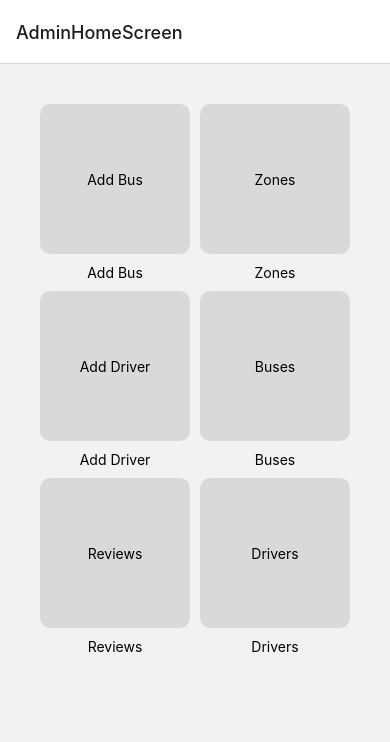
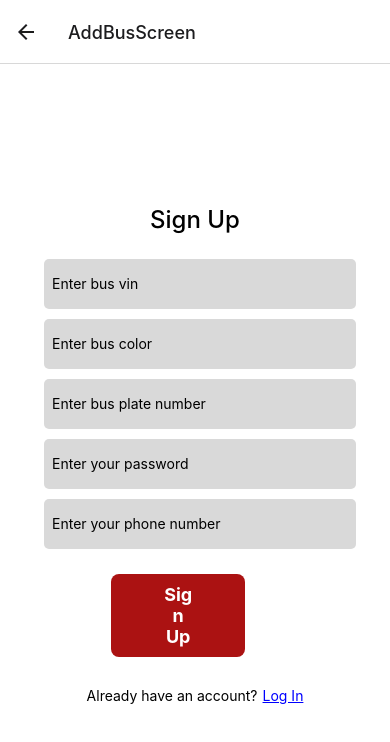
Before and after one commit to zeinshhadi/b-route-app, a React Native app in the folder frontend/: screen /AddBusScreen in a window 390 px wide. Shown: the top 742 px of the page. Built offline with nearby package versions, Linux system fonts and the light colour scheme.

Commit message:
Frontend <> Added Add bus screen

```diff
--- a/frontend/App.js
+++ b/frontend/App.js
@@ -15,6 +15,7 @@ import BusesRegisteredScreen from "./screens/adminScreens/BusesRegisteredScreen"
 import BusInformationScreen from "./screens/adminScreens/BusInformationScreen";
 import ZonesRegisteredScreen from "./screens/adminScreens/ZonesRegisteredScreen";
 import AddDriverScreen from "./screens/adminScreens/AddDriverScreen";
+import AddBusScreen from "./screens/adminScreens/AddBusScreen";
 const Stack = createNativeStackNavigator();
 
 export default function App() {
@@ -36,6 +37,7 @@ export default function App() {
               <Stack.Screen name="BusInformation" component={BusInformationScreen} options={{ headerShown: true }} />
               <Stack.Screen name="ZonesRegistered" component={ZonesRegisteredScreen} options={{ headerShown: true }} />
               <Stack.Screen name="AddDriverScreen" component={AddDriverScreen} options={{ headerShown: true }} />
+              <Stack.Screen name="AddBusScreen" component={AddBusScreen} options={{ headerShown: true }} />
             </Stack.Navigator>
           </NavigationContainer>
         </Provider>
--- a/frontend/components/grid/CategoryGridTile.js
+++ b/frontend/components/grid/CategoryGridTile.js
@@ -11,7 +11,7 @@ const CategoryGridTile = () => {
     <View style={styles.mainAdminScreenContainer}>
       <View style={styles.mainAdminScreenContainer}>
         <View style={styles.gridContainer}>
-          <GridComponent>
+          <GridComponent onPress={() => navigateToScreen("AddBusScreen")}>
             <Text>Add Bus</Text>
           </GridComponent>
           <Text style={styles.titleContainer}>Add Bus</Text>
--- /dev/null
+++ b/frontend/screens/adminScreens/AddBusScreen.js
@@ -0,0 +1,153 @@
+import React, { useState } from "react";
+import { Text, View, StyleSheet, TextInput, Pressable, ActivityIndicator } from "react-native";
+import Button from "../../components/common/Button";
+import LogoComponent from "../../components/common/LogoComponent";
+import axios from "axios";
+const AddBusScreen = ({ navigation }) => {
+  const [busInfo, setBusInfo] = useState({
+    vin: null,
+    color: "",
+    password: "",
+    phoneNumber: "",
+  });
+
+  const [loading, setLoading] = useState(false);
+
+  const handleInputChange = (field, value) => {
+    setBusInfo((prevBusInfo) => ({
+      ...prevBusInfo,
+      [field]: value,
+    }));
+  };
+
+  const handleRegister = async () => {
+    console.log(busInfo);
+    // try {
+    //   if (!busInfo.firstName || !busInfo.lastName || !busInfo.plate_number || !busInfo.password || !busInfo.phoneNumber) {
+    //     console.error("Please fill in all fields");
+    //     return;
+    //   }
+
+    //   setLoading(true);
+
+    //   const registrationData = {
+    //     first_name: busInfo.firstName,
+    //     last_name: busInfo.lastName,
+    //     plate_number: busInfo.plate_number,
+    //     password: busInfo.password,
+    //     phone_number: busInfo.phoneNumber,
+    //   };
+
+    //   console.log("Registration Request Data:", registrationData);
+
+    //   const response = await axios.post("http://192.168.1.7:8000/api/register", registrationData);
+
+    //   console.log("Registration Response:", response.data);
+
+    //   if (response.data.status === "success") {
+    //     const storeToken = async (token) => {
+    //       try {
+    //         await AsyncStorage.setItem("userToken", token);
+    //       } catch (error) {
+    //         console.error("Error storing token:", error);
+    //       }
+    //     };
+    //     navigation.navigate("HomeScreen");
+    //   } else {
+    //     console.error("Registration failed");
+    //   }
+    // } catch (error) {
+    //   console.error("Error during registration:", error.message || error);
+    // } finally {
+    //   setLoading(false);
+    // }
+  };
+  return (
+    <View style={styles.outerContainer}>
+      <Text style={styles.titleFormScreen}>Sign Up</Text>
+      <View style={styles.formContainer}>
+        <View>
+          <TextInput
+            style={styles.inputDesign}
+            placeholder="Enter bus vin"
+            value={busInfo.firstName}
+            onChangeText={(text) => handleInputChange("vin", text)}
+          />
+          <TextInput
+            style={styles.inputDesign}
+            placeholder="Enter bus color"
+            value={busInfo.lastName}
+            onChangeText={(text) => handleInputChange("color", text)}
+          />
+          <TextInput
+            style={styles.inputDesign}
+            placeholder="Enter bus plate number"
+            value={busInfo.plate_number}
+            onChangeText={(text) => handleInputChange("plate_number", text)}
+          />
+          <TextInput
+            style={styles.inputDesign}
+            placeholder="Enter your password"
+            secureTextEntry
+            value={busInfo.password}
+            onChangeText={(text) => handleInputChange("password", text)}
+          />
+          <TextInput
+            style={styles.inputDesign}
+            placeholder="Enter your phone number"
+            value={busInfo.phoneNumber}
+            onChangeText={(text) => handleInputChange("phoneNumber", text)}
+          />
+        </View>
+      </View>
+      <Button onPress={handleRegister} disabled={loading}>
+        {loading ? <ActivityIndicator size="small" color="white" /> : <Text>Sign Up</Text>}
+      </Button>
+      <View style={styles.registerContainer}>
+        <Text style={styles.registerText}>Already have an account?</Text>
+        <Pressable onPress={() => navigation.navigate("LogInScreen")}>
+          <Text style={styles.registerLink}>Log In</Text>
+        </Pressable>
+      </View>
+    </View>
+  );
+};
+
+export default AddBusScreen;
+
+const styles = StyleSheet.create({
+  outerContainer: {
+    flex: 1,
+    justifyContent: "center",
+    alignItems: "center",
+    gap: 20,
+    backgroundColor: "white",
+  },
+  inputDesign: {
+    borderRadius: 5,
+    backgroundColor: "#D9D9D9",
+    height: 50,
+    width: "100%",
+    margin: 5,
+    padding: 8,
+  },
+  formContainer: {
+    width: "80%",
+    justifyContent: "center",
+  },
+  registerContainer: {
+    flexDirection: "row",
+    marginTop: 10,
+  },
+  registerText: {
+    marginRight: 5,
+  },
+  registerLink: {
+    color: "blue",
+    textDecorationLine: "underline",
+  },
+  titleFormScreen: {
+    fontWeight: "500",
+    fontSize: 24,
+  },
+});
```
